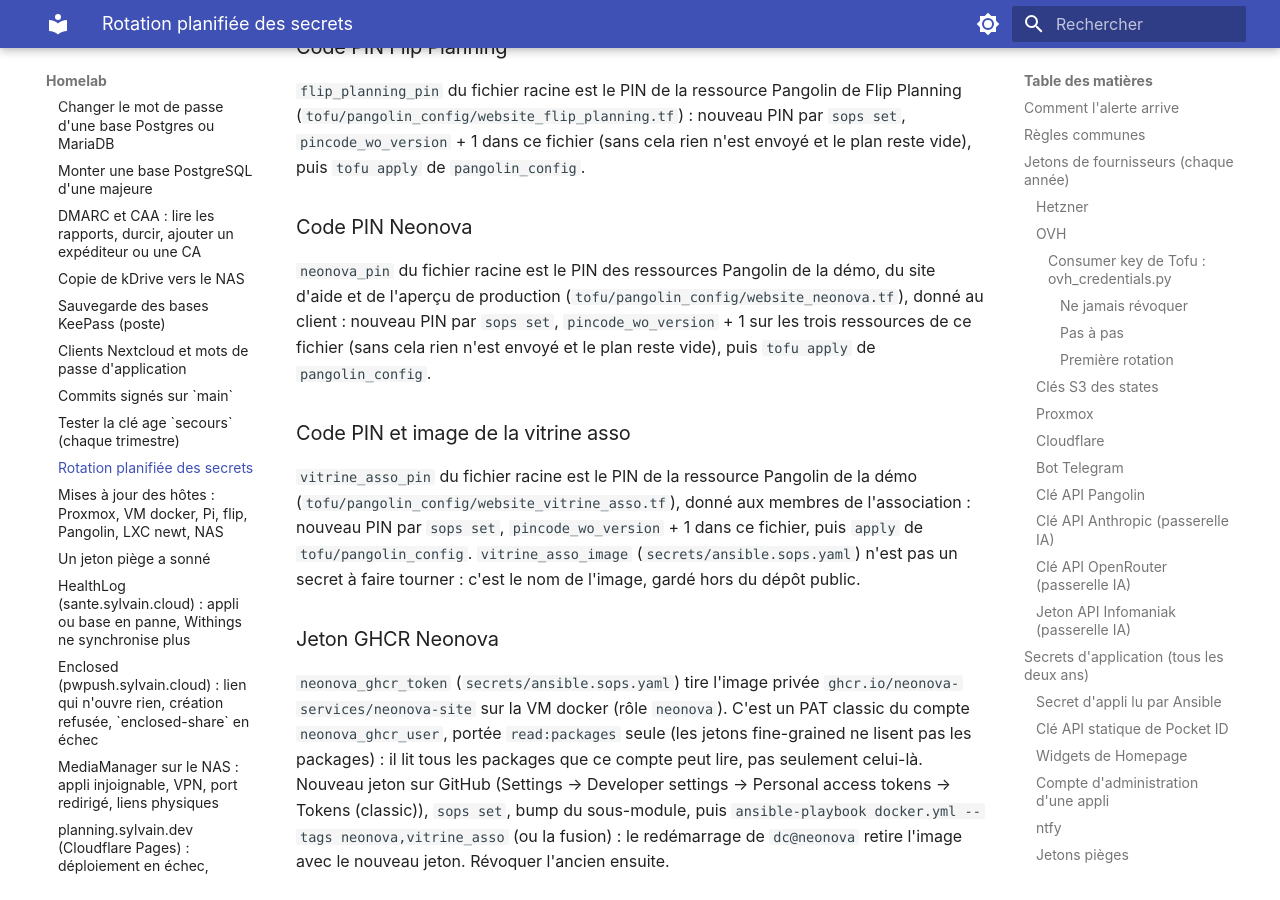
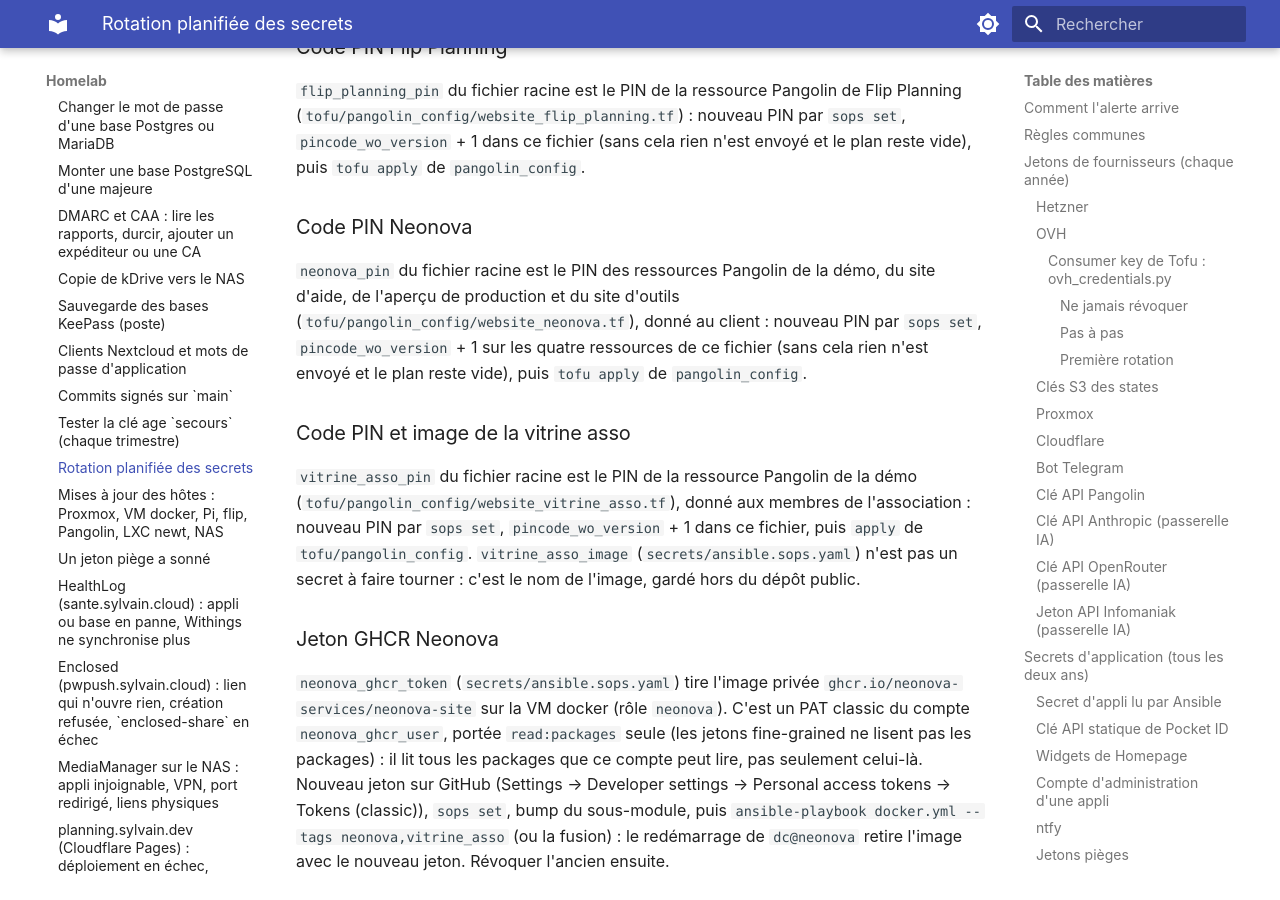
Before and after one commit to sylvainmetayer/homelab, an MkDocs documentation site: the page built from docs/runbooks/rotation-des-secrets.md, in a window 1280 px wide and 900 px high, scrolled down 20478 px. Built offline with MkDocs 1.6.1 and Material for MkDocs 9.7.7, drawn with Linux system fonts in a browser that asks for light colours.

Commit message:
feat(neonova): site d'outils sur outils-neonova.sylvain.dev, derrière SSO et PIN
Quatrième conteneur du rôle neonova (tag outils du même package GHCR), sur le
modèle de l'aperçu : même PIN, son propre rôle SSO neonova-outils, une entrée
Homepage.

Claude-Session: https://claude.ai/code/session_01EfxfYAKoCBMpM86XDs88H9

```diff
--- a/docs/runbooks/rotation-des-secrets.md
+++ b/docs/runbooks/rotation-des-secrets.md
@@ -846,8 +846,8 @@ envoyé et le plan reste vide), puis `tofu apply` de `pangolin_config`.
 ### Code PIN Neonova
 
 `neonova_pin` du fichier racine est le PIN des ressources Pangolin de la démo,
-du site d'aide et de l'aperçu de production (`tofu/pangolin_config/website_neonova.tf`), donné au client : nouveau PIN par
-`sops set`, `pincode_wo_version` + 1 sur les trois ressources de ce fichier (sans
+du site d'aide, de l'aperçu de production et du site d'outils (`tofu/pangolin_config/website_neonova.tf`), donné au client : nouveau PIN par
+`sops set`, `pincode_wo_version` + 1 sur les quatre ressources de ce fichier (sans
 cela rien n'est envoyé et le plan reste vide), puis `tofu apply` de
 `pangolin_config`.
 
```
Also changed, not shown: ansible/roles/neonova/README.md (+2 -0 lines), docs/apps.md (+1 -1 lines), 7 other files.
